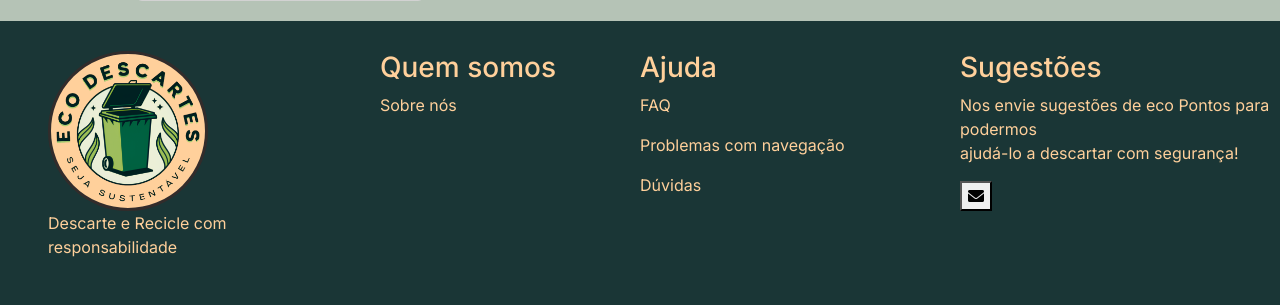
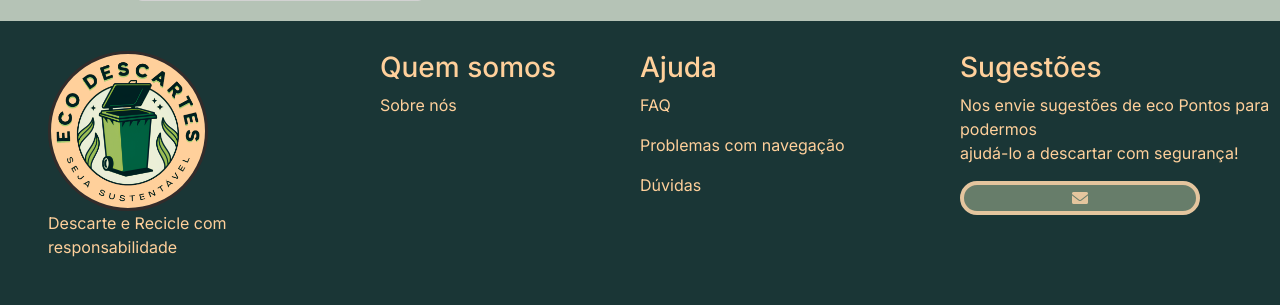
Before and after one commit to Sch1mith/Projeto_Feira, a PHP site: page /newhome/main/Index.html in a window 1280 px wide. Shown: the part 4040-4345 px from the top of the page. Run offline with PHP 8.4, Linux system fonts and the light colour scheme; some libraries are stand-ins or nearby versions.

Commit message:
Add files via upload

```diff
--- /dev/null
+++ b/newhome/main/style/caixasuges.css
@@ -0,0 +1,6 @@
+.forms{
+    border: black;
+    border-radius: 50px;
+    border-style: solid;
+    border-width: 0..5vh;
+}
--- a/newhome/main/style/rodape.css
+++ b/newhome/main/style/rodape.css
@@ -67,3 +67,13 @@ footer {
     color: #677D6A;
     text-decoration: none;
 }
+.botaofooter{
+    background-color: #677D6A;
+    color: #E4C59E;
+    border: #E4C59E;
+    border-style: solid;
+    border-radius: 50px;
+    border-width: 0.5vh;
+    width: 30vh;
+
+}
```
